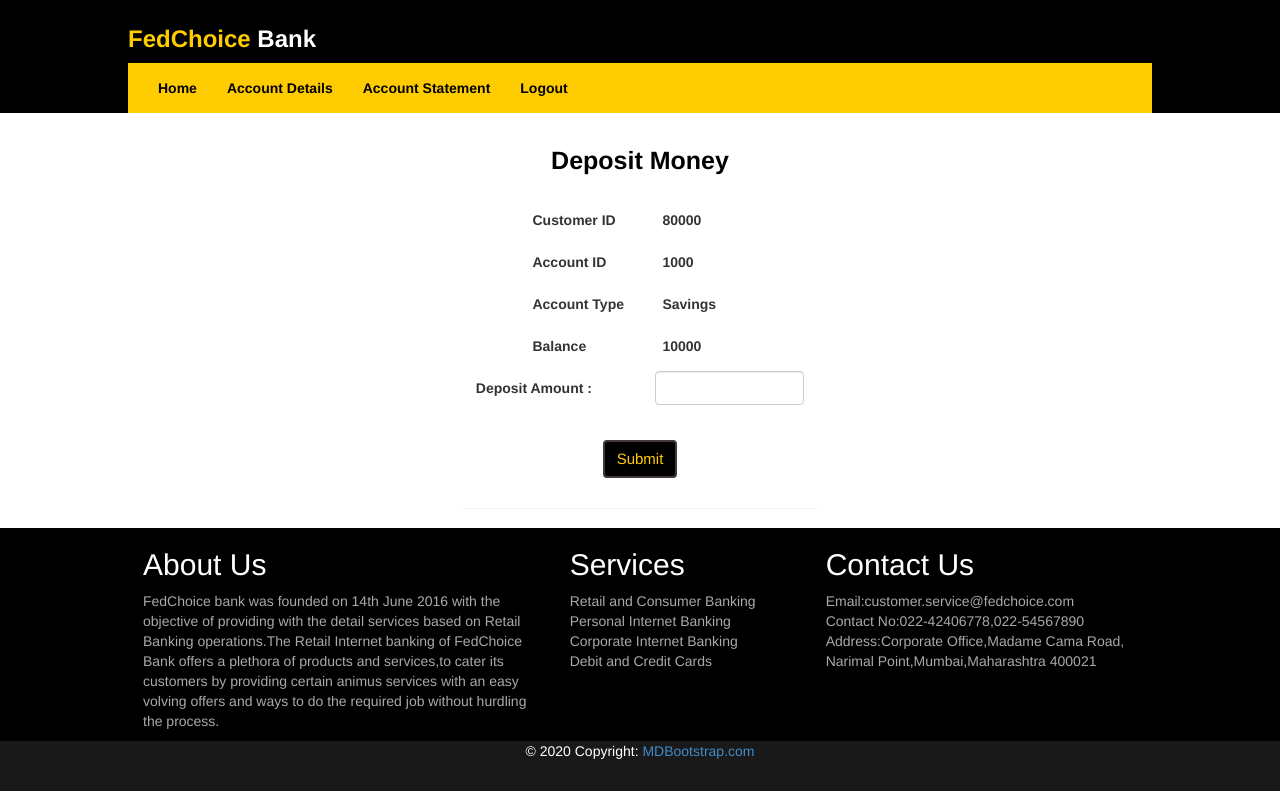
After one commit to VSatej/Retail-Banking, a Flask app: page /cashier_deposit in a window 1280 px wide. The commit adds this page. Run offline with Flask 2, Linux system fonts and the light colour scheme; some libraries are stand-ins or nearby versions.

Commit message:
Deposit,Withdraw,Cashier_header added

```diff
--- a/app.py
+++ b/app.py
@@ -36,6 +36,7 @@
     return render_template('login.html', error=error)
 
 
+
 @app.route("/createAccount")
 def createAccount():
 	return render_template("createAccount.html")
@@ -52,6 +53,14 @@
 def deleteCustomer():
 	return render_template("deleteCustomer.html")
 
+@app.route("/cashier_deposit")
+def cashier_deposit():
+	return render_template("cashier_deposit.html")
+
+@app.route("/cashier_withdraw")
+def cashier_withdraw():
+	return render_template("cashier_withdraw.html")
+
 if __name__ == '__main__':
     app.secret_key = 'super secret key'
     app.config['SESSION_TYPE'] = 'filesystem'
--- /dev/null
+++ b/templates/cashier_deposit.html
@@ -0,0 +1,70 @@
+{% extends "base.html" %}
+{% block head %}
+{% block title %}Deposit Page{% endblock %}
+    {{ super() }}
+    <style type="text/css">
+        .important { color: #336699; }
+    </style>
+{% endblock %}
+{% block body %}
+{% include "header_cashier.html" %}
+<br>
+<div class="panel panel-default" style="border: 0px;width:28%;background:white;margin:auto;">
+        <div class="panel-heading" style="border: 0px;background-image:none;background:white;color:black;text-align: center;font-size: 25px"><b>Deposit Money</b></div>
+        <div class="panel-body">
+            <form class="form-horizontal" style="padding: auto" method="POST" action="">
+                <div class="form-group">
+                    <label class="control-label col-md-6" style="text-align: left;padding-left:20%">Customer ID </label>
+                    <div class="col-md-6">
+                            <!--
+                                This label should display the Customer ID
+                            -->
+                        <label class="control-label" style="text-align: left;padding-left:5%">80000</label>
+                    </div>
+                </div>
+                <div class="form-group">
+                    <label class="control-label col-md-6" style="text-align: left;padding-left:20%">Account ID </label>
+                    <div class="col-md-6">
+                            <!--
+                                This label should display the Account ID
+                            -->
+                        <label class="control-label" style="text-align: left;padding-left:5%">1000</label>
+
+                    </div>
+                </div>
+                <div class="form-group">
+                    <label class="control-label col-md-6" style="text-align: left;padding-left:20%">Account Type</label>
+                    <div class="col-md-6">
+                            <!--
+                                This label should display the Account Type
+                            -->
+                        <label class="control-label" style="text-align: left;padding-left:5%">Savings</label>
+                    </div>
+                </div>
+                <div class="form-group">
+                    <label class="control-label col-md-6" style="text-align: left;padding-left:20%">Balance</label>
+                    <div class="col-md-6">
+                            <!--
+                                This label should display the account balance
+                            -->
+                        <label class="control-label" style="text-align: left;padding-left:5%">10000</label>
+                    </div>
+                </div>
+                <div class="form-group ">
+                    <label class="control-label col-md-6" style="text-align: left;">Deposit Amount : </label>
+                    <div class="col-md-6">
+                        <input type="number" class="form-control" name="deposit_amount" style=" box-sizing: border-box;" required >
+                    </div>
+                </div>
+                <br>
+                <div class="form-group">
+                    <div class="col-md-offset-2 col-md-8">
+                    <center><button type="submit" class="btn btn-default" style="background-color: black;color:#FFCC00;border: 2px solid #433937;font-size: 15px">Submit</button></center>
+                    </div>
+                </div>
+            </form>
+        </div>
+    </div>
+    <br>
+{% include "footer.html" %}
+{% endblock %}
--- a/templates/header.html
+++ b/templates/header.html
@@ -5,7 +5,7 @@
   <nav>
     <div class="container-fluid">
       <ul class="nav navbar-nav">
-        <li class ><a href="#"><b style="color:black">Home</b></a></li>
+        <li><a href="#"><b style="color:black">Home</b></a></li>
         <li class="dropdown">
           <a class="dropdown-toggle" data-toggle="dropdown" href="#"><b style="color:black">Customer Management
           <span class="caret"></span></b></a>
@@ -46,7 +46,7 @@
             <li><a href="#"><b style="color:black">Transfer</b></a></li>
           </ul>
         </li>
-        <li class ><a href="#"><b style="color:black">Logout</b></a></li>
+        <li><a href="#"><b style="color:black">Logout</b></a></li>
       </ul>
     </div>
   </nav>
--- /dev/null
+++ b/templates/header_cashier.html
@@ -0,0 +1,15 @@
+<header>
+  <h3 id="h3_id"><br>
+   <b style="color: #FFCC00"> FedChoice </b>
+   <b style="color: white"> Bank</b><br></h3>
+  <nav>
+    <div class="container-fluid">
+      <ul class="nav navbar-nav">
+        <li class ><a href="#"><b style="color:black">Home</b></a></li>
+        <li class ><a href="#"><b style="color:black">Account Details</b></a></li>
+        <li class ><a href="#"><b style="color:black">Account Statement</b></a></li>
+        <li class ><a href="#"><b style="color:black">Logout</b></a></li>
+      </ul>
+    </div>
+  </nav>
+</header>
```
Also changed, not shown: templates/cashier_withdraw.html (added, +70 -0 lines).
